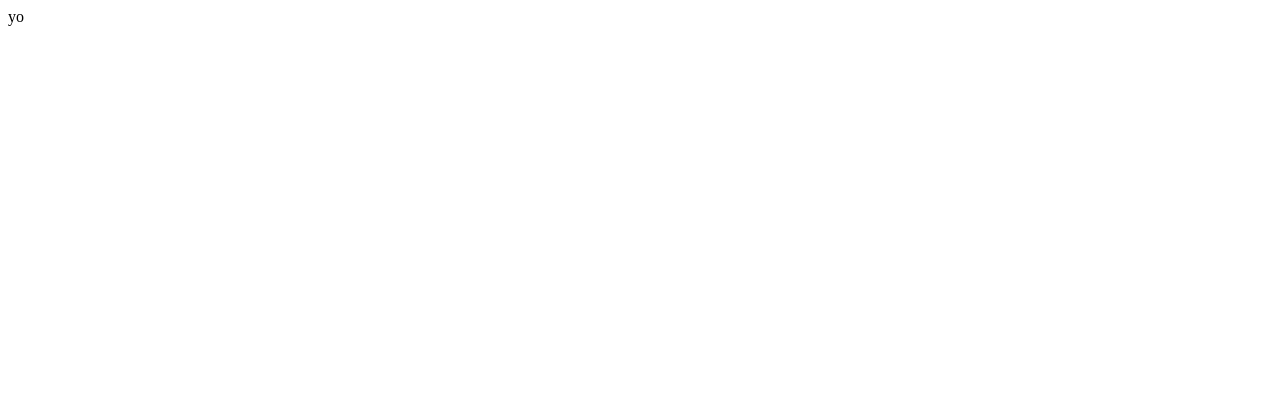
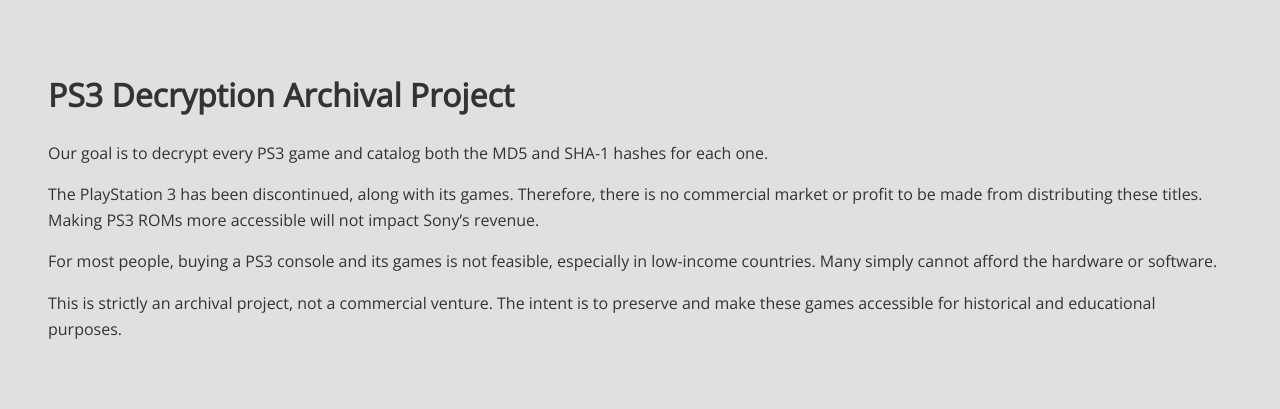
Before and after one commit to gtxg16/pdap, a plain HTML site: page index.html in a window 1280 px wide. Drawn offline with nearby package versions, Linux system fonts and the light colour scheme.

Commit message:
Create index.html

```diff
--- a/index.html
+++ b/index.html
@@ -1 +1,32 @@
-yo
+<!DOCTYPE html>
+<html lang="en">
+<head>
+    <meta charset="UTF-8">
+    <meta name="viewport" content="width=device-width, initial-scale=1.0">
+    <title>PS3 Decryption Archival Project</title>
+    <link href="https://fonts.googleapis.com/css2?family=Open+Sans&display=swap" rel="stylesheet">
+    <style>
+        body {
+            background-color: #e0e0e0;
+            font-family: 'Open Sans', sans-serif;
+            padding: 40px;
+            line-height: 1.6;
+            color: #333;
+        }
+        h1 {
+            font-size: 2em;
+            margin-bottom: 20px;
+        }
+        p {
+            margin-bottom: 16px;
+        }
+    </style>
+</head>
+<body>
+    <h1>PS3 Decryption Archival Project</h1>
+    <p>Our goal is to decrypt every PS3 game and catalog both the MD5 and SHA-1 hashes for each one.</p>
+    <p>The PlayStation 3 has been discontinued, along with its games. Therefore, there is no commercial market or profit to be made from distributing these titles. Making PS3 ROMs more accessible will not impact Sony’s revenue.</p>
+    <p>For most people, buying a PS3 console and its games is not feasible, especially in low-income countries. Many simply cannot afford the hardware or software.</p>
+    <p>This is strictly an archival project, not a commercial venture. The intent is to preserve and make these games accessible for historical and educational purposes.</p>
+</body>
+</html>
```
